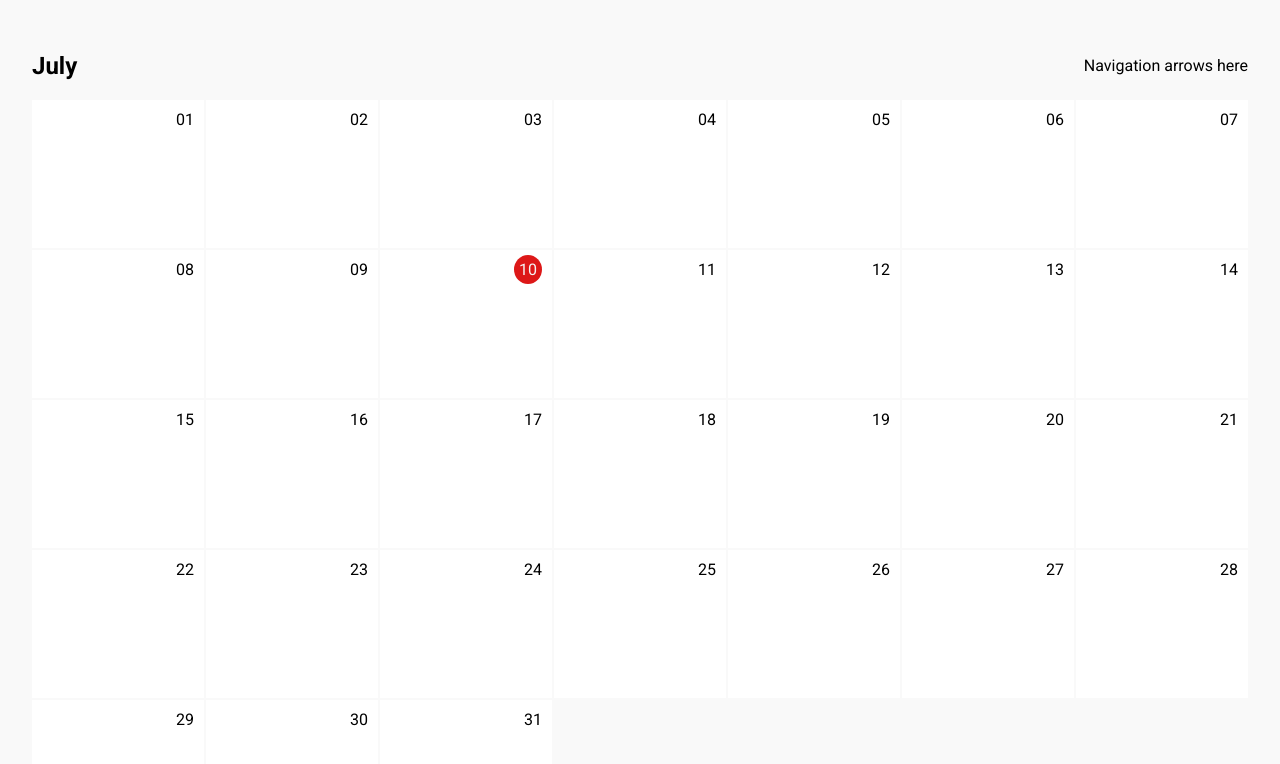
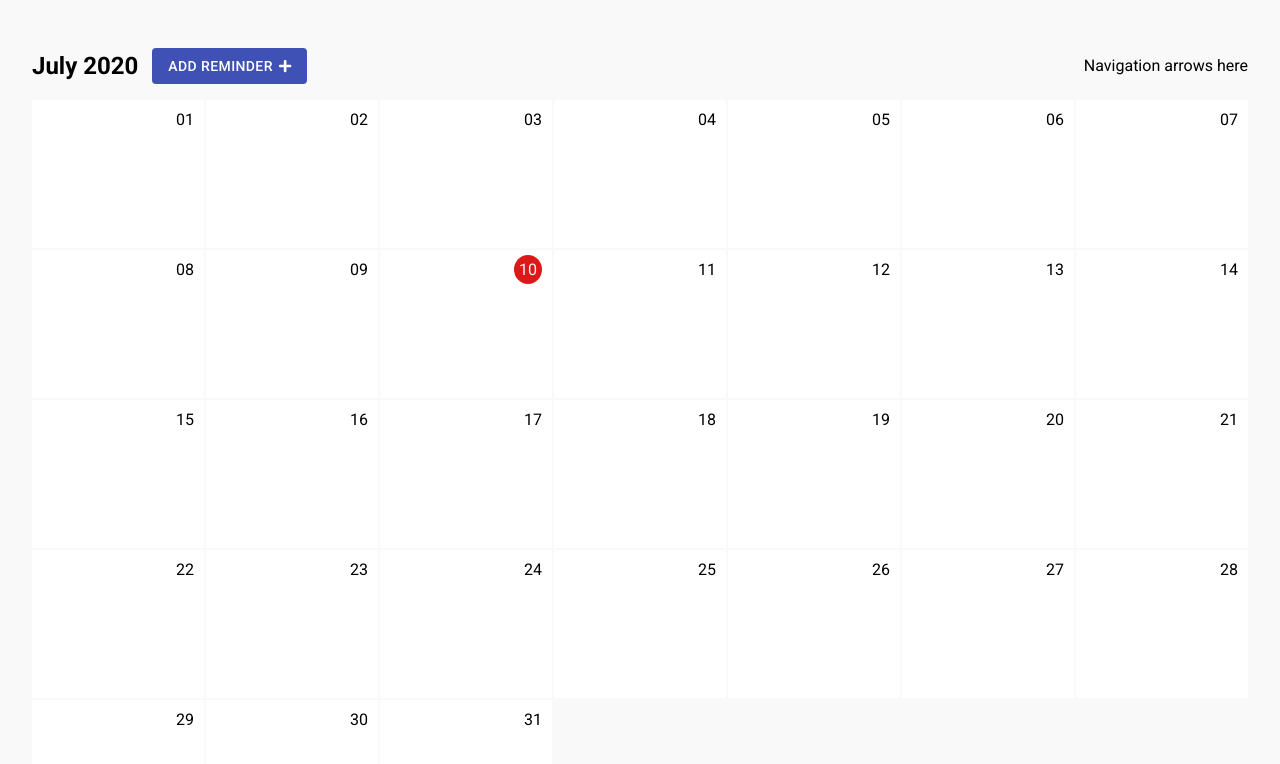
Before and after one commit to cgmferrier/react-calendar, a React (Create React App) app: page / in a window 1280 px wide. Shown: the top 764 px of the page. Built offline with nearby package versions, Linux system fonts and the light colour scheme.

Commit message:
Moved Add reminder button to calendar level

```diff
--- a/src/components/add-reminder/add-reminder.component.tsx
+++ b/src/components/add-reminder/add-reminder.component.tsx
@@ -4,13 +4,11 @@ import { KeyboardDatePicker, KeyboardTimePicker, MuiPickersUtilsProvider } from
 import ColorPicker from 'components/color-picker/color-picker.component';
 import moment from 'moment';
 import React from 'react';
-import { connect, useSelector } from 'react-redux';
-import { getSelectedDay } from 'store/reducers';
+import { connect } from 'react-redux';
 import './add-reminder.component.scss';
 
 const DatePicker = () => {
-  let currentDate = moment(useSelector(getSelectedDay), 'DD/MM/yyyy');
-  const [ selectedDate, setSelectedDate ] = React.useState(currentDate);
+  const [ selectedDate, setSelectedDate ] = React.useState(new Date());
 
   const closeModal = () => {
     // Use store
@@ -33,6 +31,11 @@ const DatePicker = () => {
           <div className='form-element'>
             <label htmlFor='reminder-name'>Name for reminder</label>
             <input id='reminder-name' type='text'/>
+          </div>
+          <ColorPicker updateColor={updateColor}/>
+          <div className='form-element'>
+            <label htmlFor='reminder-description'>Description</label>
+            <textarea id='reminder-description'/>
           </div>
           <div className='add-reminder__pickers'>
             <MuiPickersUtilsProvider utils={MomentUtils}>
@@ -59,11 +62,6 @@ const DatePicker = () => {
               />
             </MuiPickersUtilsProvider>
           </div>
-          <ColorPicker updateColor={updateColor}/>
-          <div className='form-element'>
-            <label htmlFor='reminder-description'>Description</label>
-            <textarea id='reminder-description'/>
-          </div>
           <div className='form__actions'>
             <Button variant="outlined" color='primary' onClick={closeModal}>Cancel</Button>
             <Button variant="contained" color="primary">
--- a/src/components/calendar/calendar.component.scss
+++ b/src/components/calendar/calendar.component.scss
@@ -1,8 +1,17 @@
 .calendar {
+  &__button {
+    margin-left: 1em !important;
+  }
+
   &__grid {
     display: grid;
     grid-gap: 2px;
     grid-template-columns: repeat(7, 1fr);
+  }
+
+  &__group {
+    align-items: center;
+    display: flex;
   }
 
   &__header {
@@ -10,4 +19,9 @@
     display: flex;
     justify-content: space-between;
   }
+
+  &__icon {
+    cursor: pointer;
+    margin-left: 0.4em;
+  }
 }
--- a/src/components/calendar/calendar.component.tsx
+++ b/src/components/calendar/calendar.component.tsx
@@ -1,6 +1,12 @@
+import { FontAwesomeIcon } from '@fortawesome/react-fontawesome';
+import { Button } from '@material-ui/core';
+import AddReminder from 'components/add-reminder/add-reminder.component';
 import Day from 'components/day/day.component';
 import moment from 'moment';
 import React from 'react';
+import ReactDOM from 'react-dom';
+import { Provider } from 'react-redux';
+import store from 'store';
 import './calendar.component.scss';
 
 class Calendar extends React.Component {
@@ -32,14 +38,30 @@ class Calendar extends React.Component {
     return listOfDays;
   }
 
+  openModal(): void {
+    ReactDOM.render(<Provider store={store}><AddReminder/></Provider>, document.getElementById('modal'));
+  }
+
   render() {
     return (
       <section className='calendar'>
         <header className='calendar__header'>
-          <h2 className='calendar__title'>{this.state.currentMonth}</h2>
+          <div className='calendar__group'>
+            <h2 className='calendar__title'>{this.state.currentMonth} {this.state.currentDate.getFullYear()}</h2>
+            <Button
+              className='calendar__button'
+              color='primary'
+              variant='contained'
+              onClick={this.openModal}
+              disableElevation
+            >
+              Add reminder
+              <FontAwesomeIcon className='calendar__icon' icon={[ 'fas', 'plus' ]}/>
+            </Button>
+          </div>
           <div className='calendar__navigation'>Navigation arrows here</div>
         </header>
-        <div className='calendar__grid'>{ this.listOfDays() }</div>
+        <div className='calendar__grid'>{this.listOfDays()}</div>
       </section>
     )
   }
--- a/src/components/color-picker/color-picker.component.tsx
+++ b/src/components/color-picker/color-picker.component.tsx
@@ -14,8 +14,8 @@ class ColorPicker extends React.Component<{ updateColor: any }, { color: string
       <div className='color-picker'>
         <div className='form-element'>
           <label htmlFor='reminder-color-picker'>Choose a color</label>
-          <select id='reminder-color-picker' value={this.state?.color} onChange={this.assignColor.bind(this)}>
-            <option value={undefined}>Pick a color</option>
+          <select id='reminder-color-picker' value={this.state?.color ?? ''} onChange={this.assignColor.bind(this)}>
+            <option value='' disabled>Pick a color</option>
             <option value='red'>Red</option>
             <option value='white'>White</option>
             <option value='blue'>Blue</option>
--- a/src/components/reminder-panel/reminder-panel.component.scss
+++ b/src/components/reminder-panel/reminder-panel.component.scss
@@ -18,10 +18,6 @@
     margin-bottom: 1em;
   }
 
-  &__icon {
-    cursor: pointer;
-  }
-
   &__info {
     align-items: center;
     display: flex;
@@ -34,10 +30,6 @@
       cursor: pointer;
       margin-right: -5px;
       padding: 5px;
-
-      .reminder-panel__icon {
-        margin-left: 5px;
-      }
     }
   }
 
--- a/src/components/reminder-panel/reminder-panel.component.tsx
+++ b/src/components/reminder-panel/reminder-panel.component.tsx
@@ -1,13 +1,10 @@
 import { FontAwesomeIcon } from '@fortawesome/react-fontawesome';
 import classNames from 'classnames';
-import AddReminder from 'components/add-reminder/add-reminder.component';
 import ReminderComponent from 'components/reminder/reminder.component';
 import moment from 'moment';
 import React from 'react';
-import ReactDOM from 'react-dom';
-import { connect, Provider, useSelector } from 'react-redux';
+import { connect, useSelector } from 'react-redux';
 import { togglePanel } from 'store/actions/layout.action';
-import store from 'store/index';
 import { getRemindersForSelectedDay, getSelectedDay } from 'store/reducers';
 import './reminder-panel.component.scss';
 
@@ -36,10 +33,6 @@ class ReminderPanel extends React.Component<{ open: boolean, dispatch: any }, {}
     this.props.dispatch(togglePanel(false));
   }
 
-  openModal(): void {
-    ReactDOM.render(<Provider store={store}><AddReminder/></Provider>, document.getElementById('modal'));
-  }
-
   render() {
     return (
       <section className={
@@ -59,17 +52,6 @@ class ReminderPanel extends React.Component<{ open: boolean, dispatch: any }, {}
           <div className='reminder-panel__body'>
             <div className='reminder-panel__info'>
               <SelectedDay/>
-              <div
-                className='reminder-panel__info--light'
-                onClick={this.openModal}
-              >
-                Add
-                <FontAwesomeIcon
-                  className='reminder-panel__icon'
-                  icon={[ 'fas', 'plus' ]}
-                  title='Add reminder'
-                />
-              </div>
             </div>
             <Reminders/>
           </div>
```
